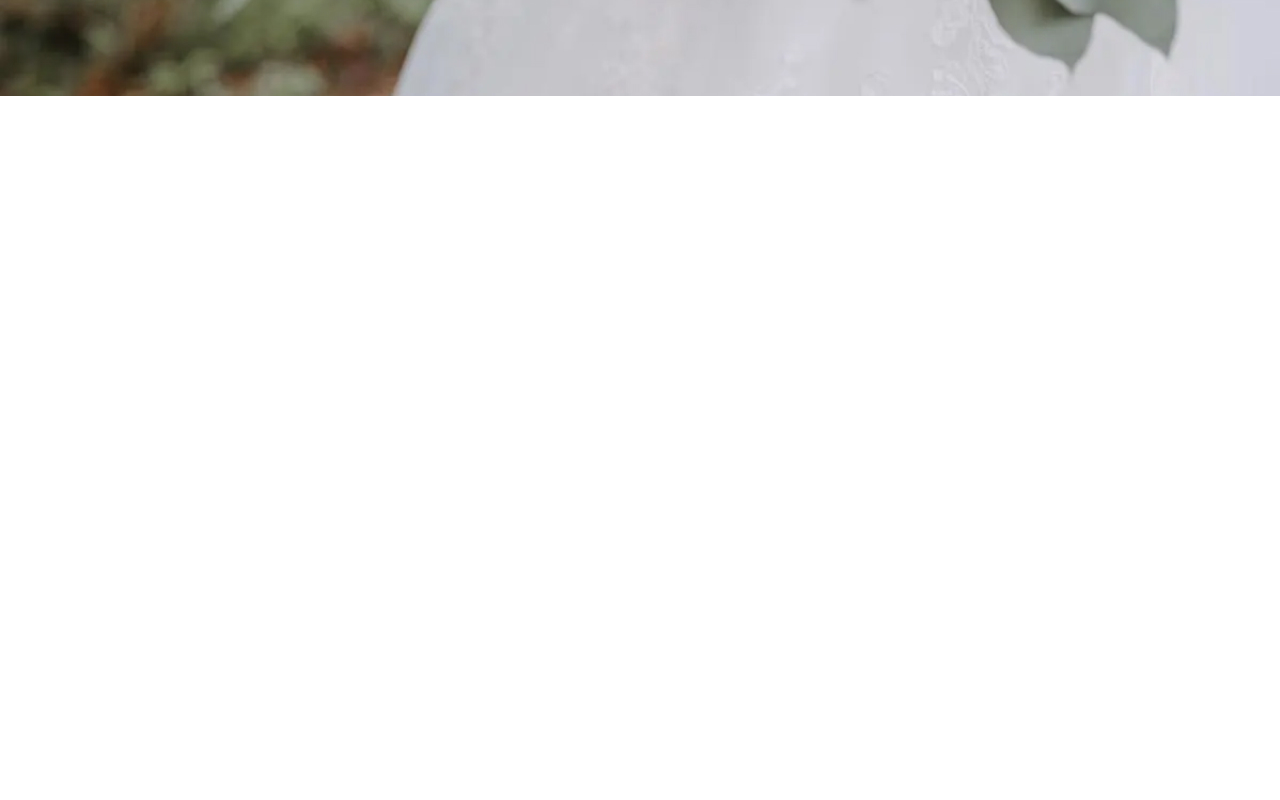
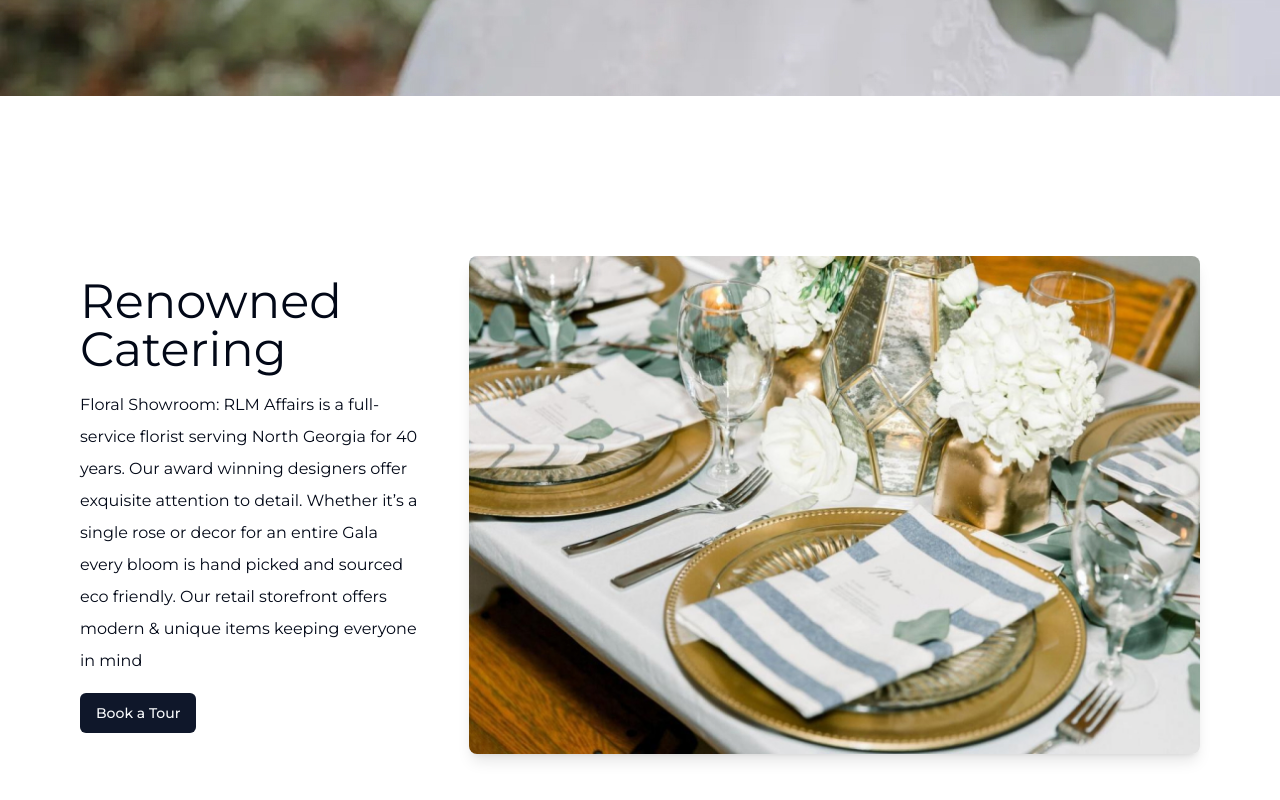
Before and after one commit to Dillonzellis/rlmaffairs-v2, a Next.js app: page / in a window 1280 px wide. Shown: the part 3737-4537 px from the top of the page. Before the commit the page ends 3913 px from the top, so only its background shows below. Built offline with nearby package versions, Linux system fonts and the light colour scheme.

Commit message:
style: add catering feat

```diff
--- a/src/app/page.tsx
+++ b/src/app/page.tsx
@@ -72,6 +72,22 @@ export default function Home() {
       <Section>
         <FullWidthFeat />
       </Section>
+      <Section>
+        <MaxWidthWrapper>
+          <Feat
+            title="Renowned Catering"
+            content="Floral Showroom: RLM Affairs is a full-service florist serving North
+            Georgia for 40 years. Our award winning designers offer exquisite
+            attention to detail. Whether it’s a single rose or decor for an entire
+            Gala every bloom is hand picked and sourced eco friendly. Our retail
+            storefront offers modern & unique items keeping everyone in mind"
+            btnLabel="Book a Tour"
+            btnHref="/"
+            imageSrc="/catering-feat.jpg"
+            imageAlt=""
+          />
+        </MaxWidthWrapper>
+      </Section>
     </main>
   );
 }
```
Also changed, not shown: public/catering-feat.jpg (added).
